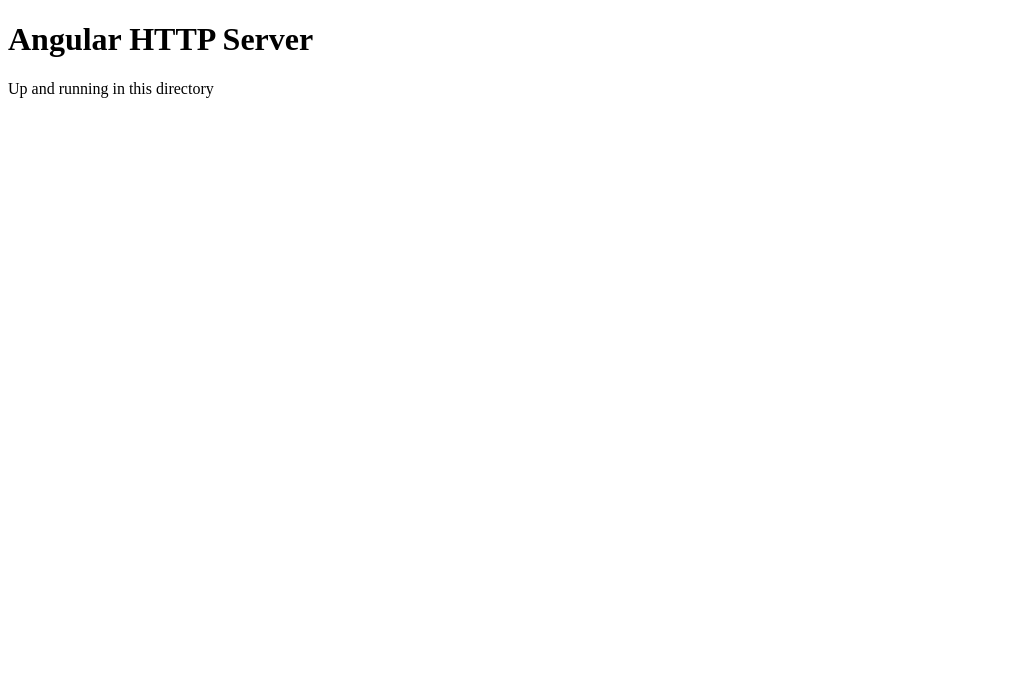
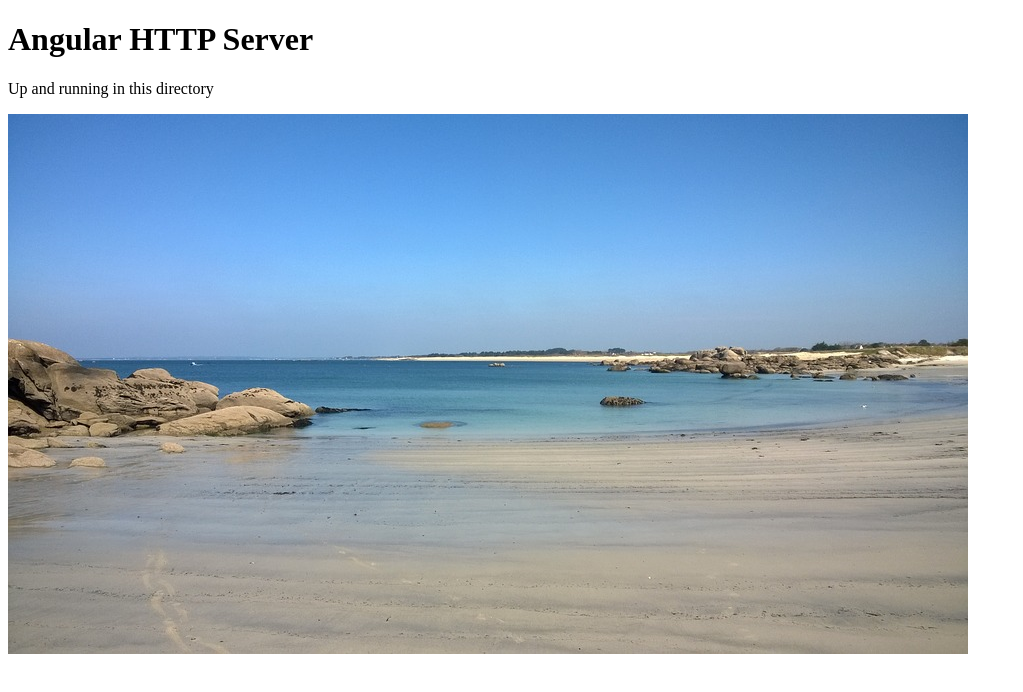
Before and after one commit to simonh1000/angular-http-server, a website: page example/index.html in a window 1280 px wide. Shown: the whole page, without its empty margins (0-1023 px from the left). Drawn offline with Linux system fonts and the light colour scheme.

Commit message:
create example

```diff
--- a/index.html
+++ b/example/index.html
@@ -9,6 +9,7 @@
 <body>
     <h1>Angular HTTP Server</h1>
     <p>Up and running in this directory</p>
+    <img src="beach.jpg" alt="">
 </body>
 
 </html>
```
Also changed, not shown: README.md, example/beach.jpg (added).
